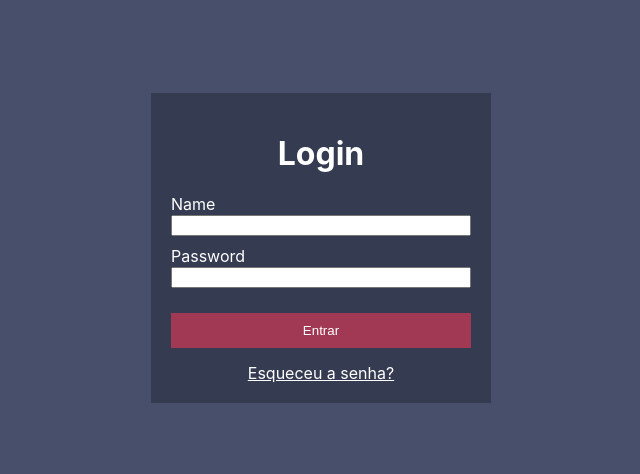
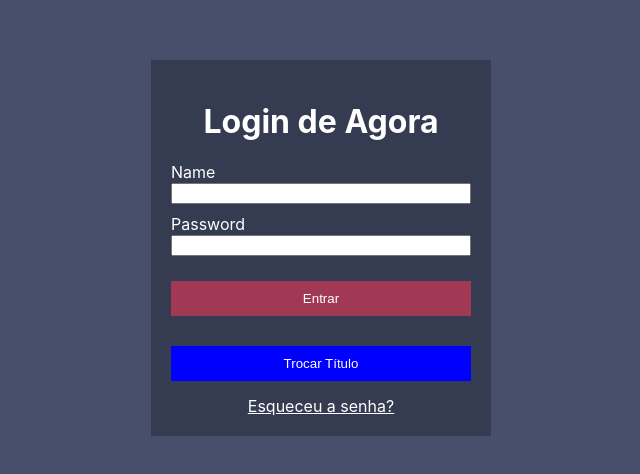
Before and after one commit to natashasilveira/oidevs-m5-react-aula7, a React (Create React App) app: page / in a window 1280 px wide. Shown: the part 152-626 px from the top of the page, without its empty margins (319-959 px from the left). Built offline with nearby package versions, Linux system fonts and the light colour scheme.

Commit message:
Adição de useState

```diff
--- a/package.json
+++ b/package.json
@@ -6,6 +6,7 @@
     "@testing-library/jest-dom": "^5.16.5",
     "@testing-library/react": "^13.4.0",
     "@testing-library/user-event": "^13.5.0",
+    "prop-types": "^15.8.1",
     "react": "^18.2.0",
     "react-dom": "^18.2.0",
     "react-router-dom": "^6.8.0",
--- a/src/App.jsx
+++ b/src/App.jsx
@@ -3,7 +3,7 @@ import './App.css';
 import Login from './pages/Login';
 import Home from './pages/Home';
 
-function App() {
+const App = () => {
   return (
     <Router>
       <Routes>
--- a/src/components/Button/Button.css
+++ b/src/components/Button/Button.css
@@ -1,6 +1,6 @@
 button{
-  background-color: #a13954;
-  color: white;
+  /* background-color: #a13954; */
+  /* color: white; */
   border: none;
   width: 100%;
   max-width: 500px;
--- a/src/components/Button/index.jsx
+++ b/src/components/Button/index.jsx
@@ -1,13 +1,28 @@
 import './Button.css'
+import PropTypes from 'prop-types';
 
-function Button({ btnName, redirect }) {
+
+const Button = ({ bgColor, color, btnName, click }) => {
   return (
     <button
-      onClick={redirect}
+      style={{backgroundColor: bgColor, color}}
+      onClick={click}
     >
       {btnName}
     </button>
   )
 }
 
+Button.propTypes = {
+  btnName: PropTypes.string.isRequired,
+  click: PropTypes.func,
+  bgColor: PropTypes.string,
+  color: PropTypes.string
+}
+
+Button.defaultProps = {
+  bgColor: "#a13954",
+  color: "white"
+}
+
 export default Button;
--- a/src/components/Link/index.jsx
+++ b/src/components/Link/index.jsx
@@ -1,5 +1,5 @@
 
-function Link({text, url}) {
+const Link = ({text, url}) => {
   return <a href={url}>{text}</a>
 }
 
--- a/src/pages/Home/index.jsx
+++ b/src/pages/Home/index.jsx
@@ -2,7 +2,7 @@ import { useNavigate } from "react-router-dom";
 import Button from "../../components/Button";
 import Title from "../../components/Title";
 
-function Home() {
+const Home = () => {
 
   const navigate = useNavigate();
 
@@ -11,7 +11,7 @@ function Home() {
       <Title text="Home" />
       <Button
         btnName="Voltar"
-        redirect={() => navigate("/")}
+        click={() => navigate("/")}
       />
     </div>
   );
--- a/src/pages/Login/index.jsx
+++ b/src/pages/Login/index.jsx
@@ -4,19 +4,26 @@ import Input from '../../components/Input';
 import Button from '../../components/Button';
 import Link from '../../components/Link';
 import { useNavigate } from "react-router-dom";
+import { useState } from 'react';
 
-function Login(){
+const Login = () => {
 
   const navigate = useNavigate();
+  const [title, setTitle] = useState("Login de Agora");
+
 
   return (
     <div className="container">
-      <Title text="Login" />
+      <Title text={title} />
       <Input text="Name" label="user" />
       <Input text="Password" label="password" hideContent />
       <Button
         btnName="Entrar"
-        redirect={() => navigate("/home")} />
+        click={() => navigate("/home")} />
+      <Button
+        bgColor="Blue"
+        btnName="Trocar Título"
+        click={() => setTitle("Login")} />
       <Link text="Esqueceu a senha?" url="https://www.google.com/" />
     </div>
   );
```
Also changed, not shown: src/components/Input/index.jsx (+7 -1 lines), src/components/Title/index.jsx (+6 -1 lines), 1 other file (tests, documents, lock files or other folders).
